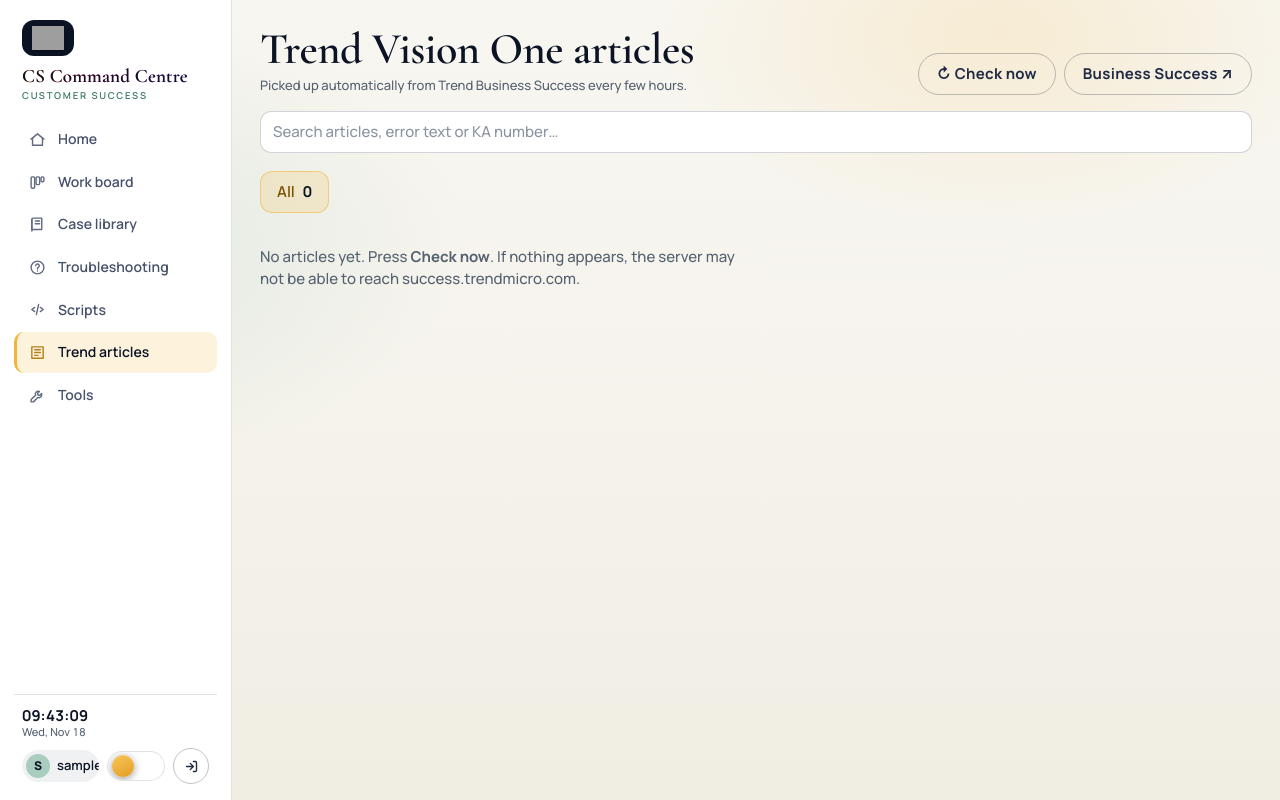
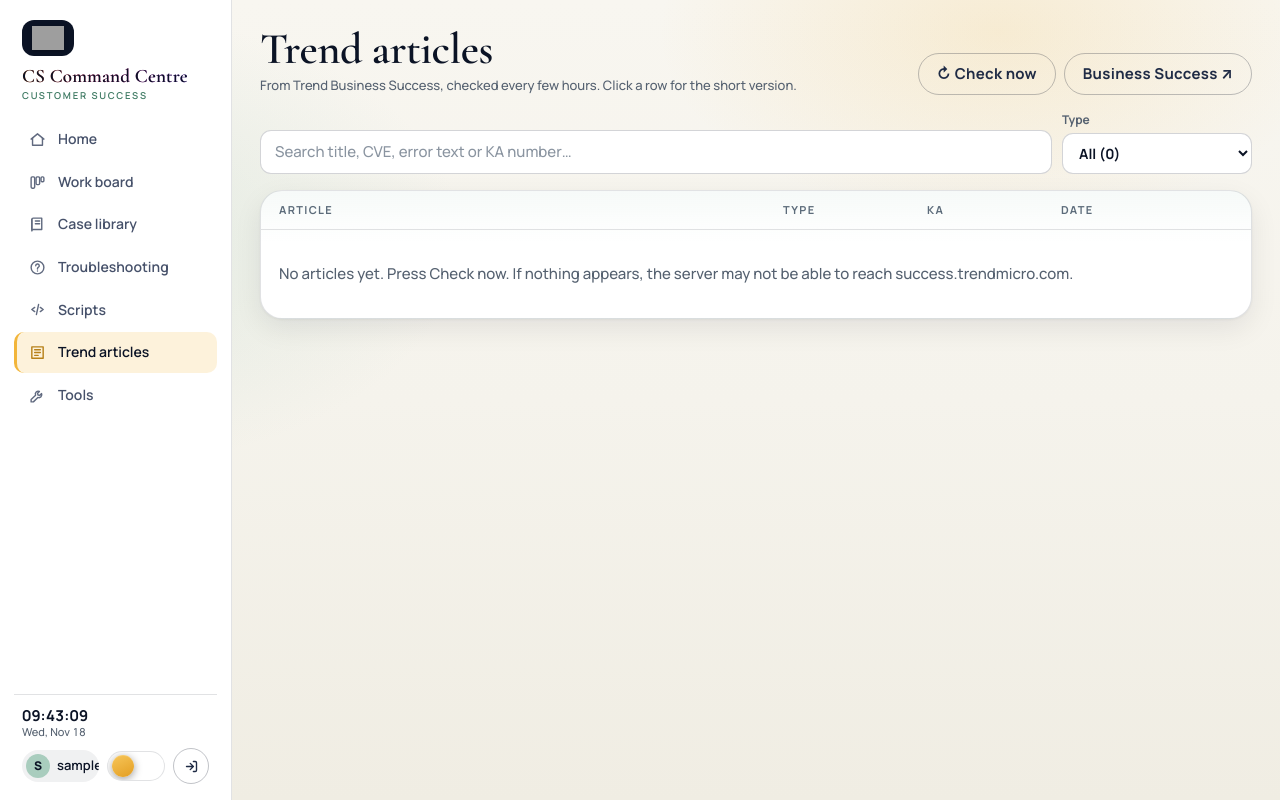
Before and after one commit to Bogan1011/cs_automation, a FastAPI app: page /articles in a window 1280 px wide. Run offline with FastAPI, Linux system fonts and the light colour scheme; the visitor is signed in with stand-in values (Sample User, id 1); grey boxes are pictures that could not be loaded.

Commit message:
Trend articles and scripts as compact rows; skip page metadata when reading articles
Articles: one line per article (type, KA, date, link), click for a short 'what it is /
what to do'. The reader now drops Business Success labels (ID, Category, Keywords,
Last updated) and re-reads articles that only had those.

Co-Authored-By: Claude Opus 5.5 <noreply@anthropic.com>
Claude-Session: https://claude.ai/code/session_01TcDzg6wDTtcStdimBAAagq

```diff
--- a/app/articles.py
+++ b/app/articles.py
@@ -129,6 +129,17 @@ _DATE = re.compile(r"\b((?:updated|published|last updated|modified)\s*:?\s*)?"
                    r"\d{4}-\d{2}-\d{2}|\d{1,2}/\d{1,2}/\d{4})", re.I)
 
 
+# Page furniture on Business Success articles: labels, metadata and status lines that aren't content.
+_META = re.compile(r"^(id|category|keywords?|product\s*/\s*version( includes)?|last updated|updated|published|"
+                   r"under investigation|solution id|article id|rating|views?|ka-\d+)\b\s*:?", re.I)
+
+
+def is_junk(text: str) -> bool:
+    """True for a stored summary/solution that is only page metadata (from the first parser)."""
+    t = (text or "").strip()
+    return not t or bool(re.match(r"^(id:\s*ka-|under investigation|keywords:)", t, re.I)) or len(re.sub(r"(?im)^(id|category):.*$", "", t).strip()) < 15
+
+
 def _section(lines: list[str], head: re.Pattern, limit: int) -> str:
     out, on = [], False
     for line in lines:
@@ -157,7 +168,7 @@ def read_article(html: str) -> dict:
         start = lines.index(title) + 1 if title in lines else 0
     except ValueError:
         start = 0
-    body = lines[start:]
+    body = [l for l in lines[start:] if not _META.match(l) and l != title and not l.startswith(title)]
     summary = _section(body, _SUM, 600)
     if not summary:
         summary = " ".join(l for l in body if len(l) > 60)[:600]
@@ -193,6 +204,10 @@ def sync(transport: httpx.BaseTransport | None = None, max_new: int = 20) -> int
                 elif a["title"] and not row.title:
                     row.title = a["title"]
         s.commit()
+        for row in s.scalars(select(TrendArticle).where(TrendArticle.fetched_at.is_not(None))):
+            if is_junk(row.summary) and is_junk(row.solution):  # read again with the better parser
+                row.fetched_at = None
+        s.commit()
         todo = s.scalars(select(TrendArticle).where(TrendArticle.fetched_at.is_(None))
                          .order_by(TrendArticle.ka.desc()).limit(max_new)).all()
         for row in todo:
--- a/app/console.py
+++ b/app/console.py
@@ -396,7 +396,7 @@ def articles_page(request: Request, kind: str = "", q: str = "", synced: str = "
         week = utcnow() - timedelta(days=7)
         return _render(request, "console/articles.html", {"rows": rows, "kind": kind, "q": q, "kinds": kinds,
                                                            "synced": synced, "last": last, "week": week,
-                                                           "sources": settings.article_sources})
+                                                           "sources": settings.article_sources, "junk": articles.is_junk})
 
 
 @router.post("/articles/sync")
--- a/app/static/style.css
+++ b/app/static/style.css
@@ -1145,3 +1145,18 @@ html{scroll-behavior:auto}
 .gtable th{font-size:12px;letter-spacing:.06em;text-transform:uppercase;color:var(--muted)}
 @media (max-width:900px){.guide-wrap{grid-template-columns:1fr}.guide-side{position:static;order:2}.guide{padding:4px 18px 18px}.grow{grid-template-columns:1fr 18px}.gm{display:none}}
 @media print{.side,.guide-side,.top-note,.actions,.codeblock .copy{display:none!important}.shell.has-side{display:block}.guide{border:0;box-shadow:none}}
+
+/* Compact article rows */
+.arows .kbhead,.arows .kbrow>summary{grid-template-columns:minmax(0,1fr) 130px 120px 130px 28px}
+.arows .kt b{font-weight:600}
+.arows .kt .newtag{margin-left:8px;flex:none}
+.arows .clamp{max-height:7.6em;overflow:hidden;-webkit-mask-image:linear-gradient(180deg,#000 75%,transparent)}
+.arows .kind{font-size:11.5px}
+@media (max-width:900px){.arows .kbrow>summary{grid-template-columns:1fr auto}.arows .kbrow>summary>span:nth-child(n+3):not(:last-child){display:none}}
+
+/* Compact script rows */
+.srows .kbhead,.srows .kbrow>summary{grid-template-columns:minmax(0,1fr) 150px 110px 250px}
+.srows code.run{display:block;margin:0;white-space:pre-wrap;overflow-wrap:anywhere}
+@media (max-width:900px){.srows .kbhead{display:none}.srows .kbrow>summary{grid-template-columns:1fr auto}.srows .kbrow>summary>span:nth-child(2),.srows .kbrow>summary>span:nth-child(3){display:none}}
+.arows .kt b{white-space:normal;overflow:visible;text-overflow:clip;line-height:1.35}
+.srows .os-chip{justify-self:start}
--- a/app/templates/console/articles.html
+++ b/app/templates/console/articles.html
@@ -1,27 +1,42 @@
 {% extends "base.html" %}
+{% from "console/_m.html" import prod with context %}
 {% block title %}Trend articles · CS Console{% endblock %}
 {% block content %}
 <div class="bar head">
-  <div><h1>Trend Vision One articles</h1><p class="muted small">Picked up automatically from Trend Business Success every few hours.{% if last %} Newest found <span class="seen" data-t="{{ last.isoformat() }}{{ '' if last.tzinfo else 'Z' }}"></span>.{% endif %}</p></div>
+  <div><h1>Trend articles</h1><p class="muted small">From Trend Business Success, checked every few hours.{% if last %} Newest found <span class="seen" data-t="{{ last.isoformat() }}{{ '' if last.tzinfo else 'Z' }}"></span>.{% endif %} Click a row for the short version.</p></div>
   <div class="actions"><form method="post" action="/articles/sync"><button class="ghost" type="submit">↻ Check now</button></form>
     <a class="button ghost" href="{{ sources[0] if sources else 'https://success.trendmicro.com' }}" target="_blank" rel="noopener">Business Success ↗</a></div>
 </div>
 {% if synced %}<p class="okmsg">{{ synced }}</p>{% endif %}
-<form class="search wide" method="get"><input name="q" value="{{ q }}" placeholder="Search articles, error text or KA number…">{% if kind %}<input type="hidden" name="kind" value="{{ kind }}">{% endif %}</form>
-<nav class="stabs">
-  <a href="/articles" class="{{ 'on' if not kind }}">All <b>{{ kinds.values() | sum }}</b></a>
-  {% for k, n in kinds | dictsort %}<a href="?kind={{ k }}" class="{{ 'on' if kind == k }}"><i class="kd k-{{ k | lower | replace(' ', '-') }}"></i>{{ k }} <b>{{ n }}</b></a>{% endfor %}
-</nav>
-<div class="arts">
-{% for a in rows %}{% set new = a.first_seen and (a.first_seen if a.first_seen.tzinfo else a.first_seen.replace(tzinfo=week.tzinfo)) > week %}
-  <article class="card art">
-    <header><span class="kind k-{{ a.kind | lower | replace(' ', '-') }}">{{ a.kind }}</span>{% if new %}<span class="newtag">New</span>{% endif %}<span class="mono muted small">{{ a.ka }}{{ ' · ' ~ a.published if a.published }}</span></header>
-    <h3><a href="{{ a.url }}" target="_blank" rel="noopener">{{ a.title or a.ka }} ↗</a></h3>
-    {% if a.summary %}<div class="hl issue"><em>Issue</em><p>{{ a.summary }}</p></div>{% endif %}
-    {% if a.solution %}<div class="hl solution"><em>Solution</em><p class="pre">{{ a.solution }}</p></div>{% elif a.fetched_at %}<p class="muted small">No separate solution section. Open the article for details.</p>{% endif %}
-  </article>
-{% else %}
-  <p class="muted">No articles yet. Press <b>Check now</b>. If nothing appears, the server may not be able to reach success.trendmicro.com.</p>
-{% endfor %}
+<form class="filters" method="get" id="af">
+  <input name="q" value="{{ q }}" placeholder="Search title, CVE, error text or KA number…" class="fq">
+  <label class="dd"><span>Type</span><select name="kind" onchange="this.form.submit()">
+    <option value="">All ({{ kinds.values() | sum }})</option>
+    {% for k, n in kinds | dictsort %}<option value="{{ k }}" {{ 'selected' if kind == k }}>{{ k }} ({{ n }})</option>{% endfor %}
+  </select></label>
+  {% if q or kind %}<a class="clear" href="/articles">Clear</a>{% endif %}
+</form>
+<div class="kbrows arows card">
+  <div class="kbhead"><span>Article</span><span>Type</span><span>KA</span><span>Date</span><span></span></div>
+  {% for a in rows %}{% set new = a.first_seen and (a.first_seen if a.first_seen.tzinfo else a.first_seen.replace(tzinfo=week.tzinfo)) > week %}
+  {% set summ = a.summary if not junk(a.summary) else '' %}{% set sol = a.solution if not junk(a.solution) else '' %}
+  <details class="kbrow">
+    <summary>
+      <span class="kt"><i class="chev"></i><b>{{ a.title or a.ka }}</b>{% if new %}<span class="newtag">New</span>{% endif %}</span>
+      <span><span class="kind k-{{ a.kind | lower | replace(' ', '-') }}">{{ a.kind }}</span></span>
+      <span class="mono muted small">{{ a.ka }}</span>
+      <span class="muted small nowrap">{{ a.published or '–' }}</span>
+      <a class="open" href="{{ a.url }}" target="_blank" rel="noopener" title="Open on Business Success">↗</a>
+    </summary>
+    <div class="kbbody">
+      {% if summ %}<div class="hl issue"><em>What it is</em><div class="pre clamp">{{ summ }}</div></div>{% endif %}
+      {% if sol %}<div class="hl solution"><em>What to do</em><div class="pre clamp">{{ sol }}</div></div>{% endif %}
+      {% if not summ and not sol %}<p class="muted small">No short version could be read from this article.</p>{% endif %}
+      <div class="kbact"><a class="button ghost small-btn" href="{{ a.url }}" target="_blank" rel="noopener">Open full article ↗</a></div>
+    </div>
+  </details>
+  {% else %}
+  <p class="muted pad">{{ 'Nothing matches.' if q or kind else 'No articles yet. Press Check now. If nothing appears, the server may not be able to reach success.trendmicro.com.' }}</p>
+  {% endfor %}
 </div>
 {% endblock %}
```
Also changed, not shown: app/templates/console/scripts.html (+20 -14 lines), tests/test_console.py (+12 -0 lines).
